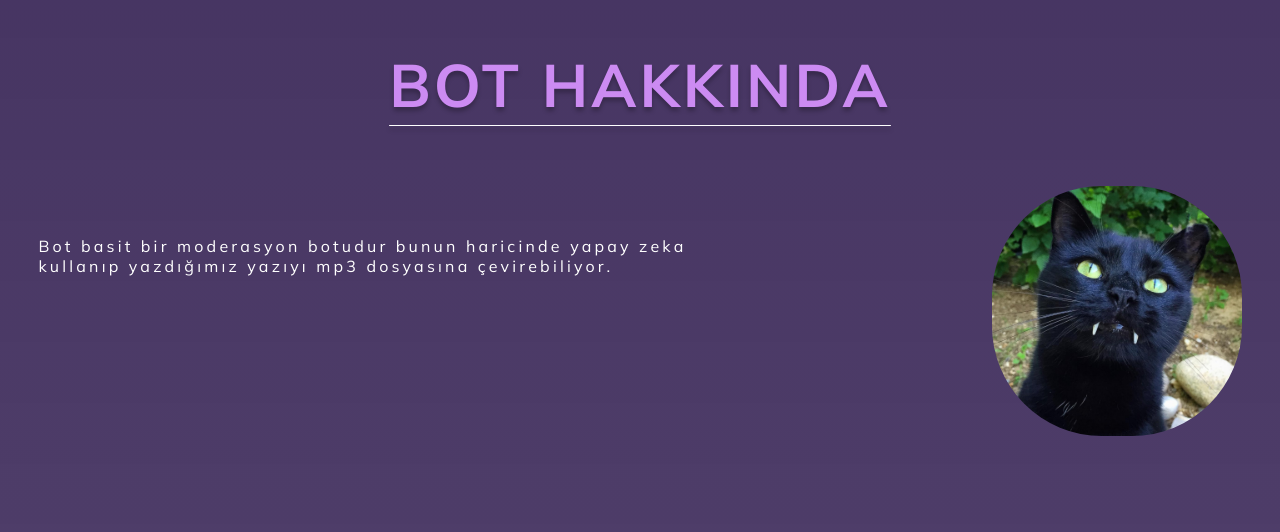
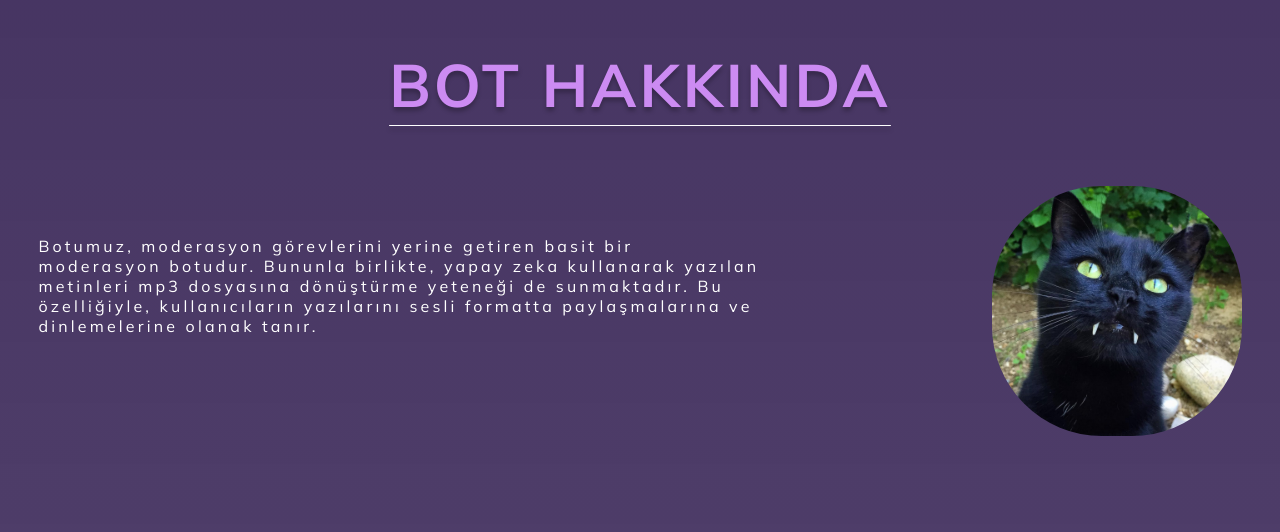
Before and after one commit to CaganColak/Pyth-n, a Flask app: page / in a window 1280 px wide; the page is wider, and only the part inside the window is pictured. Shown: the part 1085-1617 px from the top of that part. Run offline with Flask 3, Linux system fonts and the light colour scheme.

Commit message:
Add files via upload

```diff
--- a/portfolio/templates/index.html
+++ b/portfolio/templates/index.html
@@ -46,7 +46,7 @@
       <h2 class="about__title">BOT HAKKINDA</h2>
       <div class="about__info info-block">
         <p class="info-block__text">
-          Bot basit bir moderasyon botudur bunun haricinde yapay zeka kullanıp yazdığımız yazıyı mp3 dosyasına çevirebiliyor.
+          Botumuz, moderasyon görevlerini yerine getiren basit bir moderasyon botudur. Bununla birlikte, yapay zeka kullanarak yazılan metinleri mp3 dosyasına dönüştürme yeteneği de sunmaktadır. Bu özelliğiyle, kullanıcıların yazılarını sesli formatta paylaşmalarına ve dinlemelerine olanak tanır.
         </p>
         <img class="info-block__img" src="../static/img/botfoto.png.jpg" alt="ben" width="250" height="250" />
       </div>
```
